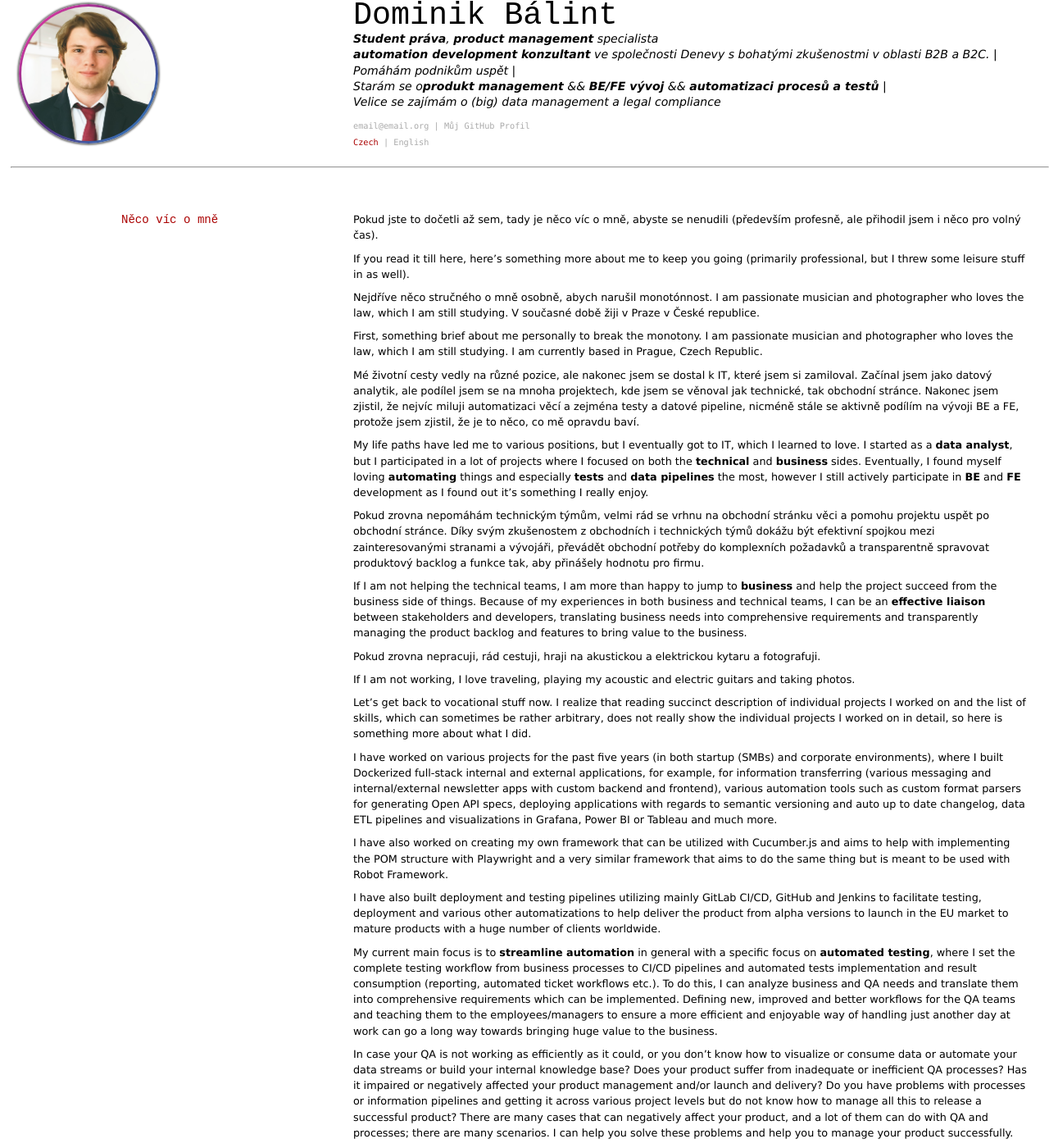
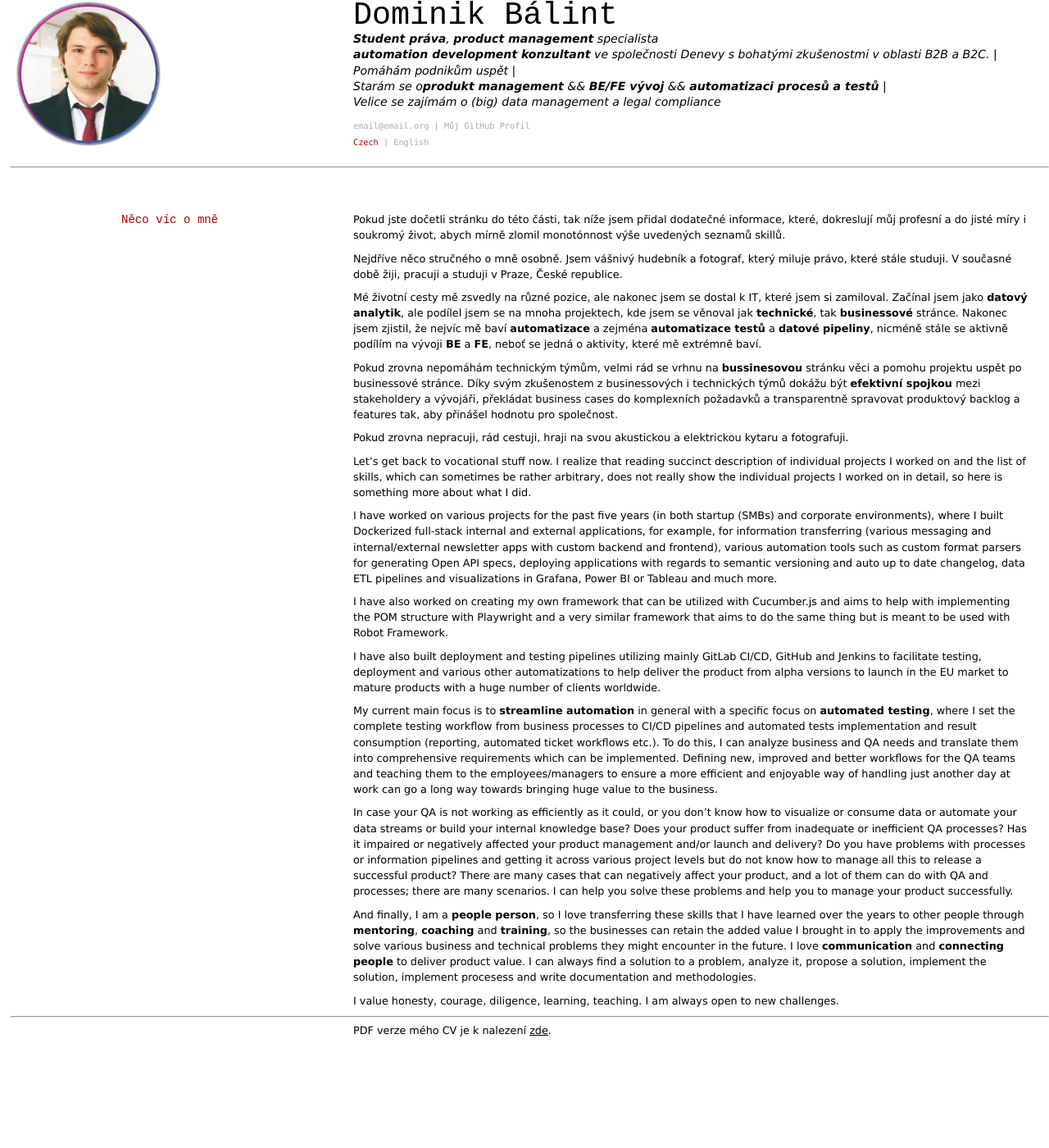
Before and after one commit to Dominik-97/curriculum-vitae, a Jekyll site: the page built from index_cz.md, in a window 1280 px wide and 1400 px high, scrolled down 6141 px. Shown: the whole window at 82% size. Built offline with Jekyll 4.4.1, drawn with Linux system fonts in a browser that asks for light colours; after the commit the page ends 7416 px from its top, so only the background shows below that.

Commit message:
Working on translation.

```diff
--- a/index_cz.md
+++ b/index_cz.md
@@ -269,25 +269,15 @@ Níže jsou uvedeny další specifičtější dovednosti (Frameworky a Metodolog
 
 ## Něco víc o mně
 
-Pokud jste to dočetli až sem, tady je něco víc o mně, abyste se nenudili (především profesně, ale přihodil jsem i něco pro volný čas).
+Pokud jste dočetli stránku do této části, tak níže jsem přidal dodatečné informace, které, dokreslují můj profesní a do jisté míry i soukromý život, abych mírně zlomil monotónnost výše uvedených seznamů skillů. <br>
 
-If you read it till here, here's something more about me to keep you going (primarily professional, but I threw some leisure stuff in as well). <br>
+Nejdříve něco stručného o mně osobně. Jsem vášnivý hudebník a fotograf, který miluje právo, které stále studuji. V současné době žiji, pracuji a studuji v Praze, České republice. <br>
 
-Nejdříve něco stručného o mně osobně, abych narušil monotónnost. I am passionate musician and photographer who loves the law, which I am still studying. V současné době žiji v Praze v České republice.
+Mé životní cesty mě zsvedly na různé pozice, ale nakonec jsem se dostal k IT, které jsem si zamiloval. Začínal jsem jako **datový analytik**, ale podílel jsem se na mnoha projektech, kde jsem se věnoval jak **technické**, tak **businessové** stránce. Nakonec jsem zjistil, že nejvíc mě baví **automatizace** a zejména **automatizace testů** a **datové pipeliny**, nicméně stále se aktivně podílím na vývoji **BE** a **FE**, neboť se jedná o aktivity, které mě extrémně baví. <br>
 
-First, something brief about me personally to break the monotony. I am passionate musician and photographer who loves the law, which I am still studying. I am currently based in Prague, Czech Republic. <br>
+Pokud zrovna nepomáhám technickým týmům, velmi rád se vrhnu na **bussinesovou** stránku věci a pomohu projektu uspět po businessové stránce. Díky svým zkušenostem z businessových i technických týmů dokážu být **efektivní spojkou** mezi stakeholdery a vývojáři, překládat business cases do komplexních požadavků a transparentně spravovat produktový backlog a features tak, aby přinášel hodnotu pro společnost. <br>
 
-Mé životní cesty vedly na různé pozice, ale nakonec jsem se dostal k IT, které jsem si zamiloval. Začínal jsem jako datový analytik, ale podílel jsem se na mnoha projektech, kde jsem se věnoval jak technické, tak obchodní stránce. Nakonec jsem zjistil, že nejvíc miluji automatizaci věcí a zejména testy a datové pipeline, nicméně stále se aktivně podílím na vývoji BE a FE, protože jsem zjistil, že je to něco, co mě opravdu baví.
-
-My life paths have led me to various positions, but I eventually got to IT, which I learned to love. I started as a **data analyst**, but I participated in a lot of projects where I focused on both the **technical** and **business** sides. Eventually, I found myself loving **automating** things and especially **tests** and **data pipelines** the most, however I still actively participate in **BE** and **FE** development as I found out it's something I really enjoy. <br>
-
-Pokud zrovna nepomáhám technickým týmům, velmi rád se vrhnu na obchodní stránku věci a pomohu projektu uspět po obchodní stránce. Díky svým zkušenostem z obchodních i technických týmů dokážu být efektivní spojkou mezi zainteresovanými stranami a vývojáři, převádět obchodní potřeby do komplexních požadavků a transparentně spravovat produktový backlog a funkce tak, aby přinášely hodnotu pro firmu.
-
-If I am not helping the technical teams, I am more than happy to jump to **business** and help the project succeed from the business side of things. Because of my experiences in both business and technical teams, I can be an **effective liaison** between stakeholders and developers, translating business needs into comprehensive requirements and transparently managing the product backlog and features to bring value to the business.<br>
-
-Pokud zrovna nepracuji, rád cestuji, hraji na akustickou a elektrickou kytaru a fotografuji.
-
-If I am not working, I love traveling, playing my acoustic and electric guitars and taking photos. <br>
+Pokud zrovna nepracuji, rád cestuji, hraji na svou akustickou a elektrickou kytaru a fotografuji. <br>
 
 Let's get back to vocational stuff now. I realize that reading succinct description of individual projects I worked on and the list of skills, which can sometimes be rather arbitrary, does not really show the individual projects I worked on in detail, so here is something more about what I did. <br>
 
```
